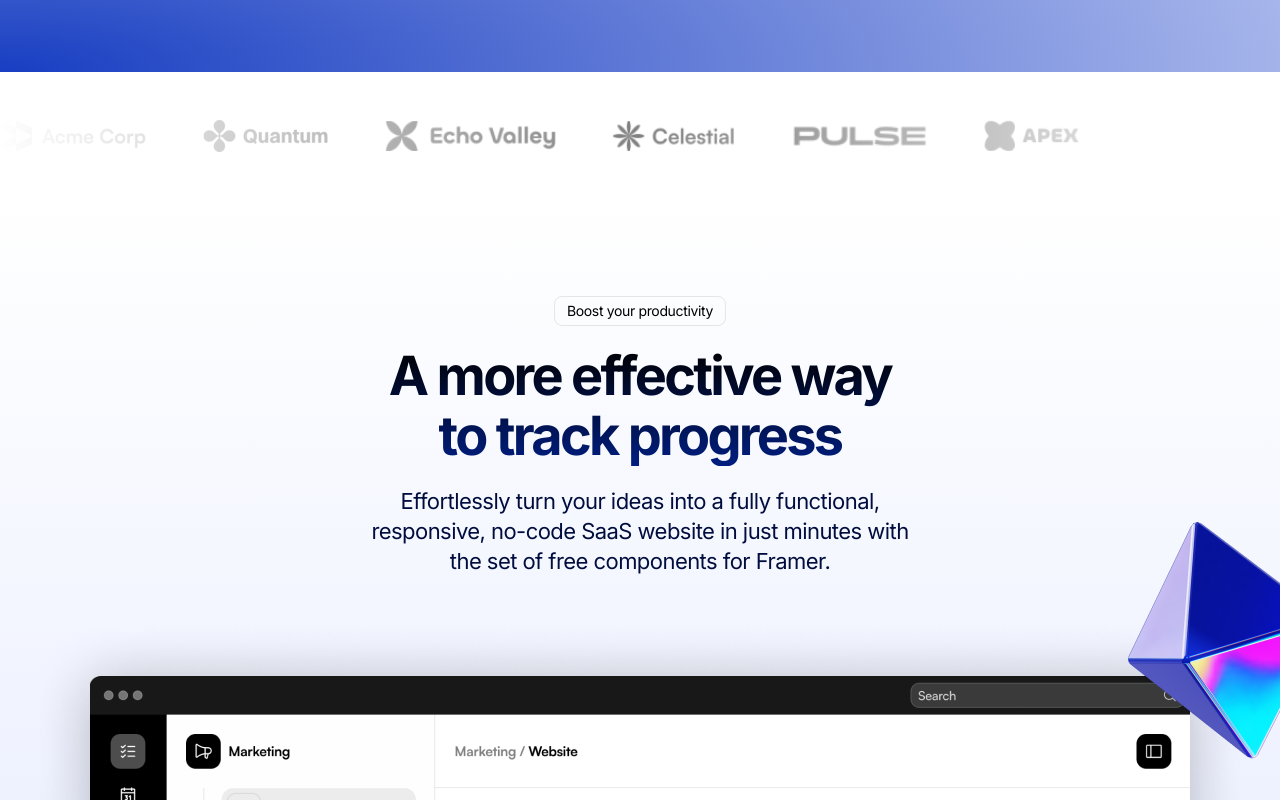
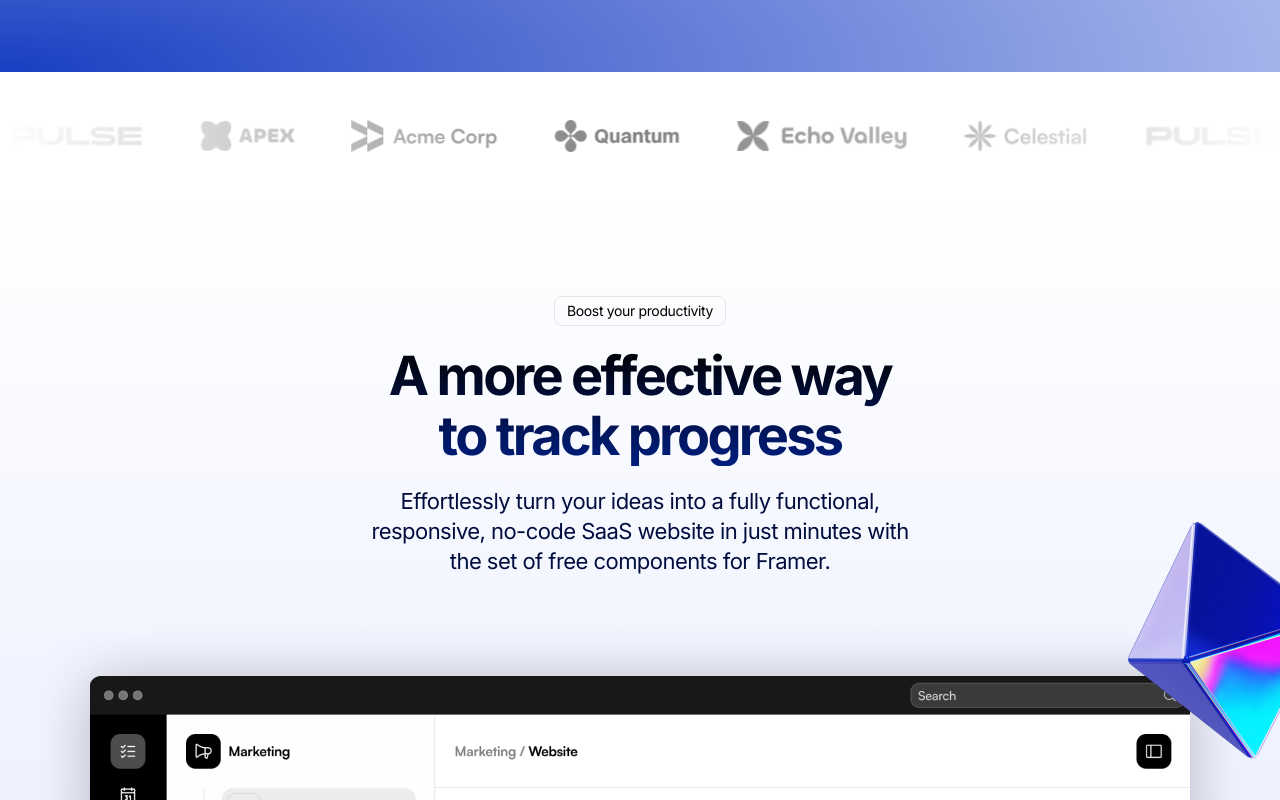
Before and after one commit to joseph-lang7/Light-SaaS-Landing-Page, a Next.js app: page / in a window 1280 px wide. Shown: the part 800-1600 px from the top of the page. Built offline with nearby package versions, Linux system fonts and the light colour scheme.

Commit message:
Animate logo ticker section

```diff
--- a/src/data/index.ts
+++ b/src/data/index.ts
@@ -7,7 +7,12 @@ import avatar6 from "@/assets/avatar-6.png";
 import avatar7 from "@/assets/avatar-7.png";
 import avatar8 from "@/assets/avatar-8.png";
 import avatar9 from "@/assets/avatar-9.png";
-
+import acmeLogo from "@/assets/acme.png";
+import quantumLogo from "@/assets/quantum.png";
+import echLogo from "@/assets/echo.png";
+import celestialLogo from "@/assets/celestial.png";
+import pulseLogo from "@/assets/pulse.png";
+import apexLogo from "@/assets/apex.png";
 export const pricingTiers = [
   {
     title: "Free",
@@ -156,3 +161,12 @@ export const companyLinks = [
 export const resourcesLinks = ["Examples", "Community", "Guides", "Docs"];
 
 export const legalLinks = ["Privacy", "Terms", "Security"];
+
+export const logoTickerLogos = [
+  { src: acmeLogo.src, alt: "Acme Logo" },
+  { src: quantumLogo.src, alt: "Quantum Logo" },
+  { src: echLogo.src, alt: "Echo Logo" },
+  { src: celestialLogo.src, alt: "Celestial Logo" },
+  { src: pulseLogo.src, alt: "Pulse Logo" },
+  { src: apexLogo.src, alt: "Apex Logo" },
+];
--- a/src/sections/logo-ticker/logo-ticker.tsx
+++ b/src/sections/logo-ticker/logo-ticker.tsx
@@ -1,47 +1,41 @@
-import acmeLogo from "@/assets/acme.png";
-import quantumLogo from "@/assets/quantum.png";
-import echLogo from "@/assets/echo.png";
-import celestialLogo from "@/assets/celestial.png";
-import pulseLogo from "@/assets/pulse.png";
-import apexLogo from "@/assets/apex.png";
+"use client";
 import Image from "next/image";
+import { motion } from "framer-motion";
+import { logoTickerLogos } from "@/data";
 export const LogoTicker = () => {
   return (
     <section className="py-8 md:py-12 bg-white">
       <div className="container">
         <div className="flex overflow-hidden [mask-image:linear-gradient(to_right,transparent,black,transparent)]">
-          <div className="flex gap-14 flex-none">
-            <Image
-              src={acmeLogo}
-              alt="Acme Logo"
-              className="logo-ticker-image"
-            />
-            <Image
-              src={quantumLogo}
-              alt="Quantum Logo"
-              className="logo-ticker-image"
-            />
-            <Image
-              src={echLogo}
-              alt="Echo Logo"
-              className="logo-ticker-image"
-            />
-            <Image
-              src={celestialLogo}
-              alt="Celestial Logo"
-              className="logo-ticker-image"
-            />
-            <Image
-              src={pulseLogo}
-              alt="Pulse Logo"
-              className="logo-ticker-image"
-            />
-            <Image
-              src={apexLogo}
-              alt="Apex Logo"
-              className="logo-ticker-image"
-            />
-          </div>
+          <motion.div
+            className="flex gap-14 flex-none pr-14"
+            animate={{
+              translateX: "-50%",
+            }}
+            transition={{
+              duration: 10,
+              repeat: Infinity,
+              ease: "linear",
+              repeatType: "loop",
+            }}
+          >
+            {[
+              ...new Array(2).fill(0).map((_, idx) => (
+                <>
+                  {logoTickerLogos.map((logo, idx) => (
+                    <Image
+                      key={idx}
+                      src={logo.src}
+                      alt={logo.alt}
+                      width={100}
+                      height={100}
+                      className="logo-ticker-image"
+                    />
+                  ))}
+                </>
+              )),
+            ]}
+          </motion.div>
         </div>
       </div>
     </section>
```
